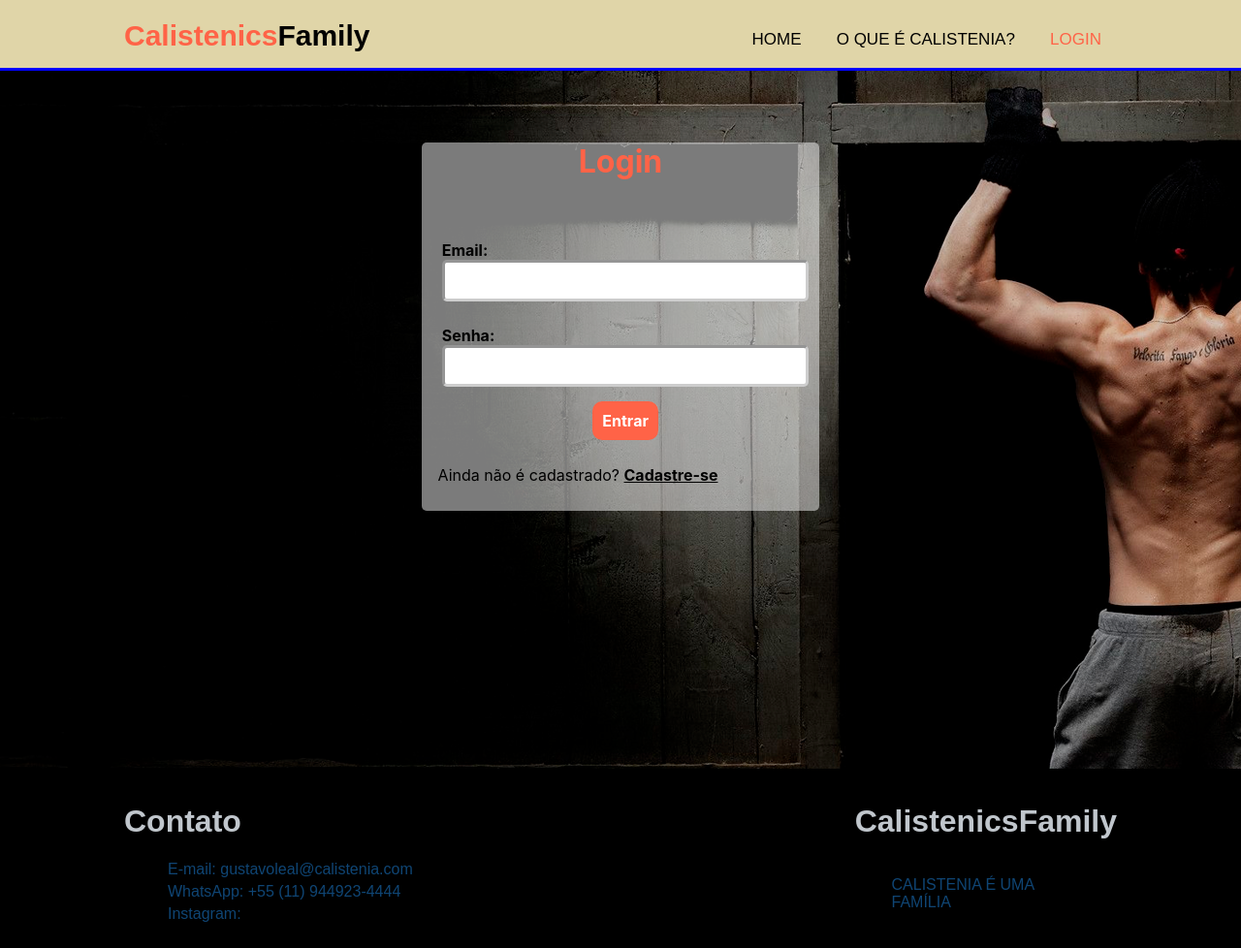
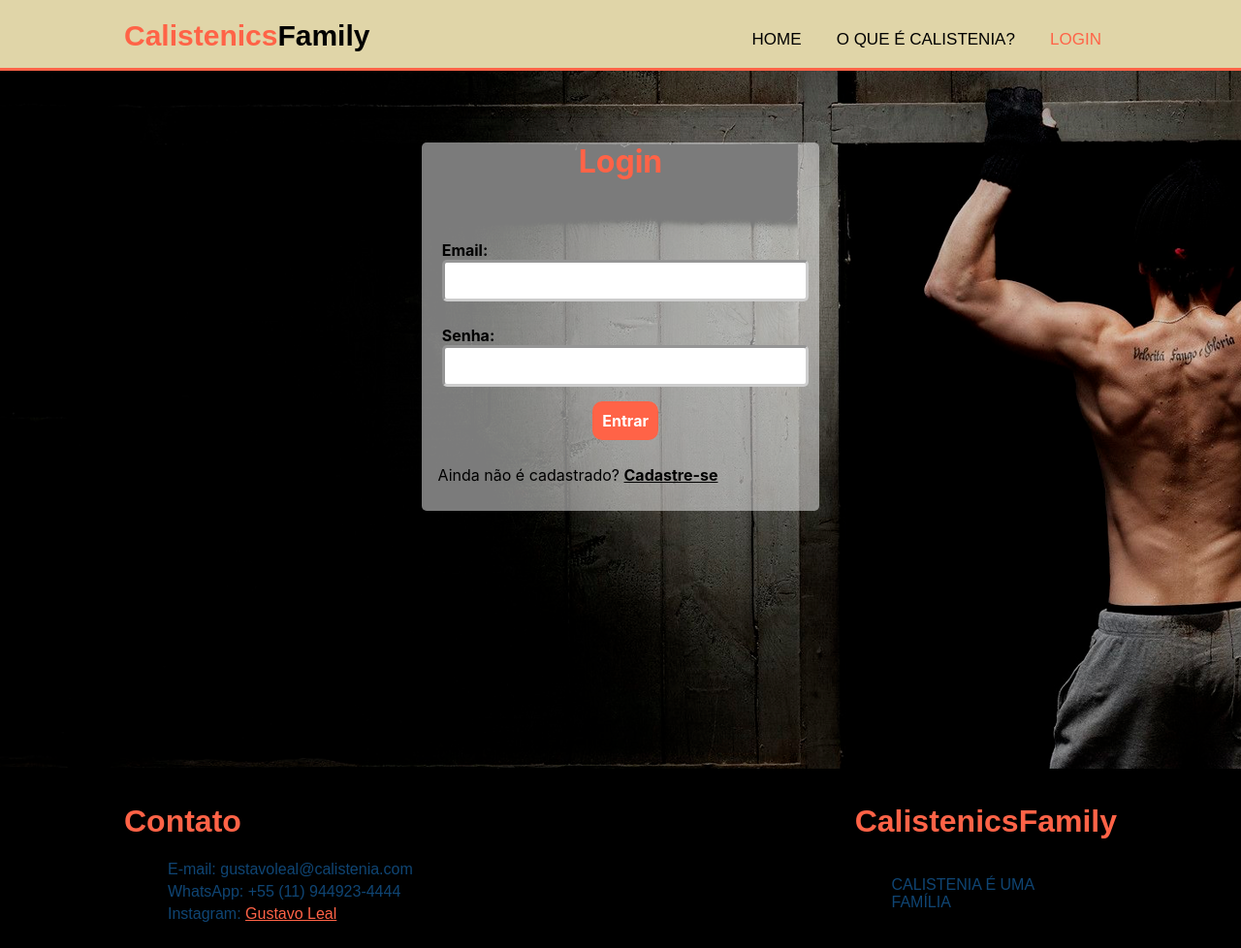
Before and after one commit to Gustavo141101/Projeto-Individual, a plain HTML site: page login.html in a window 1280 px wide. Shown: the whole page at 97% size. Drawn offline with Linux system fonts and the light colour scheme.

Commit message:
arrumando a cor do site

```diff
--- a/style.css
+++ b/style.css
@@ -14,7 +14,7 @@ header {
     background-color: rgba(189, 183, 107, 0.435);
     display: block;
     box-shadow: 4px 4px 8px rgba(12, 10, 10, 0.4);
-    border-bottom: solid blue  3px;
+    border-bottom: solid tomato  3px;
     font-size: 15px;
 
 
@@ -82,7 +82,7 @@ main {
     text-align: center;
     align-items: center;
     opacity: 1;
-    color: #0f4574;
+    color: #f0f8ffa8;
     margin: auto;
 
 }
--- a/style2.css
+++ b/style2.css
@@ -14,7 +14,7 @@ header {
     background-color: rgba(189, 183, 107, 0.435);
     display: block;
     box-shadow: 4px 4px 8px rgba(12, 10, 10, 0.4);
-    border-bottom: solid blue 3px;
+    border-bottom: solid tomato 3px;
     font-size: 15px;
 }
 
--- a/style3Login.css
+++ b/style3Login.css
@@ -14,7 +14,7 @@ header {
     background-color: rgba(189, 183, 107, 0.435);
     display: block;
     box-shadow: 4px 4px 8px rgba(12, 10, 10, 0.4);
-    border-bottom: solid blue  3px;
+    border-bottom: solid tomato  3px;
     font-size: 15px;
 
 
@@ -128,7 +128,7 @@ header ul li a{
 }
 
 .footer h1{
-  color: #f0f8ffcc;
+  color: tomato;
 }
 
 .footer ul li{
@@ -152,5 +152,5 @@ header ul li a{
 
 }
 .footer a{
-  color: black;
+  color: tomato;
 }
--- a/style4Cadastro.css
+++ b/style4Cadastro.css
@@ -14,7 +14,7 @@ header {
     background-color: rgba(189, 183, 107, 0.435);
     display: block;
     box-shadow: 4px 4px 8px rgba(12, 10, 10, 0.4);
-    border-bottom: solid blue  3px;
+    border-bottom: solid tomato  3px;
     font-size: 15px;
 
 
@@ -153,7 +153,7 @@ header ul li a{
 }
 
 .footer h1{
-  color: #f0f8ffcc;
+  color: tomato;
 }
 
 .footer ul li{
@@ -177,5 +177,5 @@ header ul li a{
 
 }
 .footer a{
-  color: black;
+  color: tomato;
 }
```
Also changed, not shown: cadastro.html (+4 -2 lines), Imagens/Calistenia - Login.jpg (deleted), index.html (indentation only), login.html (indentation only).
